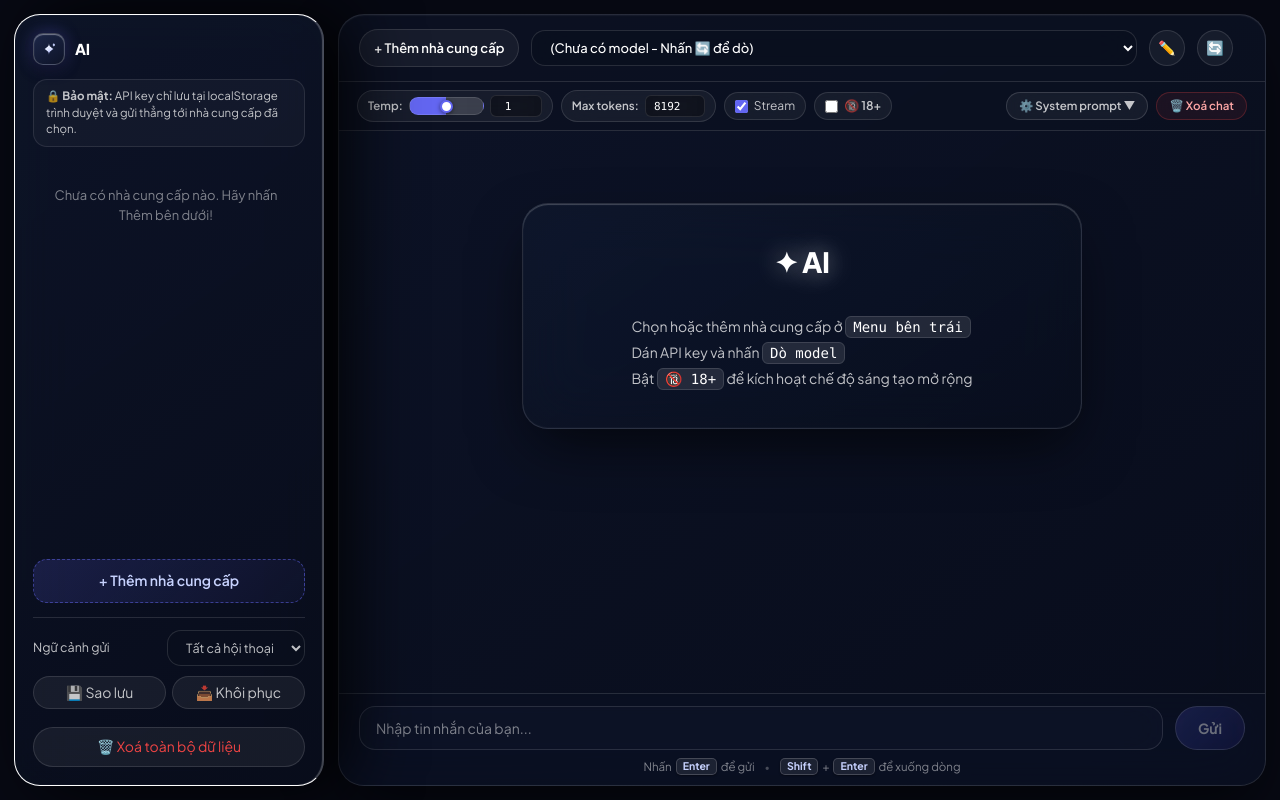
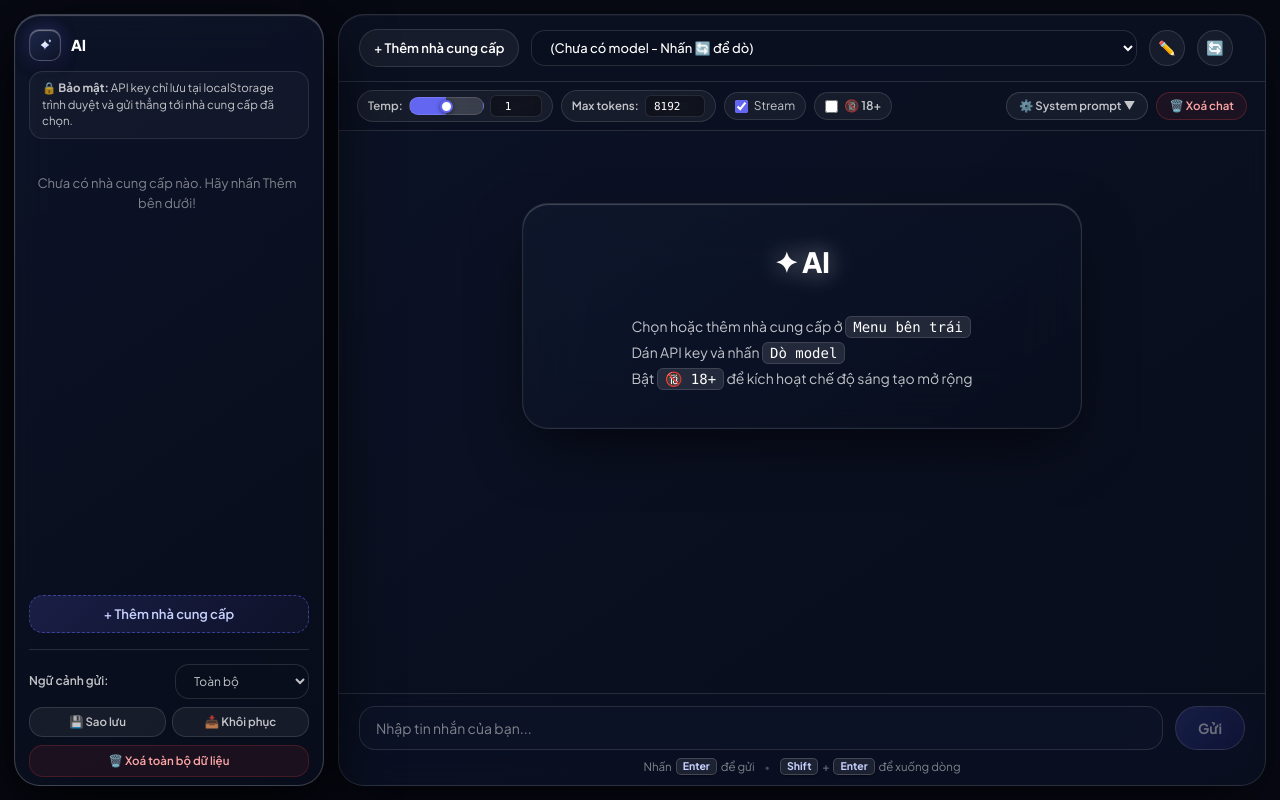
Before and after one commit to phmt1109/gggh, a React (Vite) app: page / in a window 1280 px wide. Built offline with nearby package versions, Linux system fonts and the light colour scheme.

Commit message:
refactor: improve sidebar layout and system prompt
- Implement sticky footer for sidebar controls.
- Optimize provider list scrolling behavior.
- Update system prompt to prevent verbose/repetitive greetings.
- Increment cache version in service worker.

```diff
--- a/public/sw.js
+++ b/public/sw.js
@@ -1,5 +1,5 @@
 // Service Worker for AI PWA
-const CACHE_NAME = 'ai-cache-v4';
+const CACHE_NAME = 'ai-cache-v13';
 const PRECACHE_URLS = [
   '/',
   '/index.html',
--- a/src/components/MessagesView.tsx
+++ b/src/components/MessagesView.tsx
@@ -121,7 +121,6 @@ export const MessagesView: React.FC<MessagesViewProps> = ({
           <div className="msg-inner">
             <div className="msg-head">
               <span className="flex items-center gap-1.5">
-                <span className="live-pulse-dot" />
                 ✦ TRỢ LÝ AI
               </span>
               <span style={{ color: 'var(--accent2)', fontSize: 11, marginLeft: 'auto', display: 'flex', alignItems: 'center', gap: 4 }}>
--- a/src/components/Sidebar.tsx
+++ b/src/components/Sidebar.tsx
@@ -94,6 +94,7 @@ export const Sidebar: React.FC<SidebarProps> = ({
           🔒 <strong>Bảo mật:</strong> API key chỉ lưu tại localStorage trình duyệt và gửi thẳng tới nhà cung cấp đã chọn.
         </p>
 
+        {/* Vùng cuộn danh sách nhà cung cấp độc lập */}
         <div className="providers" id="providersList">
           {providers.length === 0 ? (
             <div style={{ color: 'var(--muted)', fontSize: 13, textAlign: 'center', padding: '24px 8px' }}>
@@ -223,6 +224,8 @@ export const Sidebar: React.FC<SidebarProps> = ({
           )}
         </div>
 
+        {/* Khối chân trang ghim cố định: Nút thêm nhà cung cấp & Cài đặt */}
+        <div className="side-footer">
           <button
             id="addProvBtn"
             className="btn-add"
@@ -238,13 +241,13 @@ export const Sidebar: React.FC<SidebarProps> = ({
 
           <div className="side-bottom">
             <div className="row">
-            <span>Ngữ cảnh gửi</span>
+              <span className="row-label">Ngữ cảnh gửi:</span>
               <select
                 id="contextSelect"
                 value={contextLimit}
                 onChange={(e) => onChangeContextLimit(Number(e.target.value))}
               >
-              <option value="0">Tất cả hội thoại</option>
+                <option value="0">Toàn bộ</option>
                 <option value="6">6 tin gần nhất</option>
                 <option value="12">12 tin gần nhất</option>
                 <option value="20">20 tin gần nhất</option>
@@ -252,11 +255,10 @@ export const Sidebar: React.FC<SidebarProps> = ({
               </select>
             </div>
 
-          <div style={{ display: 'flex', gap: '6px' }}>
+            <div className="side-backup-row">
               <button
                 id="exportBackupBtn"
-              className="btn-ghost small"
-              style={{ flex: 1, padding: '5px 4px', textAlign: 'center' }}
+                className="btn-ghost small flex-1"
                 onClick={onExportBackup}
                 title="Tải file sao lưu (JSON) chứa API key và cấu hình"
               >
@@ -264,8 +266,7 @@ export const Sidebar: React.FC<SidebarProps> = ({
               </button>
               <label
                 id="importBackupLabel"
-              className="btn-ghost small"
-              style={{ flex: 1, padding: '5px 4px', textAlign: 'center', cursor: 'pointer', display: 'inline-block' }}
+                className="btn-ghost small flex-1 cursor-pointer"
                 title="Khôi phục dữ liệu từ file sao lưu JSON"
               >
                 📥 Khôi phục
@@ -286,14 +287,14 @@ export const Sidebar: React.FC<SidebarProps> = ({
 
             <button
               id="clearAllBtn"
-            className="btn-ghost small"
-            style={{ color: 'var(--danger)', marginTop: 8 }}
+              className="btn-clear-all"
               onClick={onClearAllData}
               title="Xoá tất cả API key, lịch sử và thiết lập đã lưu"
             >
               🗑️ Xoá toàn bộ dữ liệu
             </button>
           </div>
+        </div>
       </aside>
     </>
   );
--- a/src/index.css
+++ b/src/index.css
@@ -194,8 +194,8 @@ html, body {
 #sidebar {
   display: flex;
   flex-direction: column;
-  gap: 14px;
-  padding: 18px;
+  gap: 10px;
+  padding: 14px 14px 8px 14px;
   min-height: 0;
   overflow: hidden;
   z-index: 30;
@@ -246,19 +246,20 @@ html, body {
   flex-shrink: 0;
 }
 
-/* Danh sách Provider Cards: Cuộn mượt, không bao giờ đè bẹp card */
+/* Danh sách Provider Cards: Vùng cuộn độc lập */
 .providers {
   display: flex;
   flex-direction: column;
-  gap: 12px;
+  gap: 10px;
   flex: 1 1 auto;
   min-height: 0;
   overflow-y: auto;
   overflow-x: hidden;
-  padding-right: 6px;
+  -webkit-overflow-scrolling: touch;
+  overscroll-behavior: contain;
+  padding-right: 4px;
   position: relative;
   z-index: 4;
-  -webkit-overflow-scrolling: touch;
 }
 
 /* Thanh cuộn tối ưu riêng cho danh sách nhà cung cấp */
@@ -274,6 +275,15 @@ html, body {
 }
 .providers::-webkit-scrollbar-thumb:hover {
   background: rgba(99, 102, 241, 0.4);
+}
+
+.side-footer {
+  flex-shrink: 0;
+  display: flex;
+  flex-direction: column;
+  gap: 10px;
+  position: relative;
+  z-index: 4;
 }
 
 /* Provider Card: CỐ ĐỊNH CHIỀU CAO TỰ NHIÊN (flex-shrink: 0), KHÔNG BAO GIỜ BỊ ĐÈ HAY CẮT NỘI DUNG */
@@ -509,11 +519,12 @@ html, body {
   border: 1px dashed rgba(99, 102, 241, 0.5);
   color: #c7d2fe;
   font-weight: 600;
-  padding: 10px;
+  padding: 8px 10px;
+  font-size: 13px;
   border-radius: var(--radius-sm);
   text-align: center;
   cursor: pointer;
-  transition: all 0.3s var(--ease-apple);
+  transition: all 0.25s var(--ease-apple);
   position: relative;
   z-index: 4;
 }
@@ -523,18 +534,47 @@ html, body {
   border-color: var(--indigo);
   color: #fff;
   transform: translateY(-1px);
-  box-shadow: 0 8px 20px -4px var(--indigo-glow);
+  box-shadow: 0 6px 16px -3px var(--indigo-glow);
 }
 
 .side-bottom {
   flex-shrink: 0;
   display: flex;
   flex-direction: column;
-  gap: 10px;
-  padding-top: 12px;
+  gap: 8px;
+  margin-top: 6px;
+  padding-top: 14px;
   border-top: 1px solid var(--glass-border-outer);
   position: relative;
   z-index: 4;
+}
+
+.side-backup-row {
+  display: flex;
+  gap: 6px;
+  align-items: center;
+  width: 100%;
+}
+
+.side-backup-row button,
+.side-backup-row label {
+  flex: 1 1 0 !important;
+  width: 50% !important;
+  min-width: 0 !important;
+  height: 30px !important;
+  display: inline-flex !important;
+  align-items: center !important;
+  justify-content: center !important;
+  gap: 4px !important;
+  padding: 4px 8px !important;
+  font-size: 11.5px !important;
+  font-weight: 600 !important;
+  border-radius: var(--radius-sm) !important;
+  box-sizing: border-box !important;
+  text-align: center !important;
+  white-space: nowrap !important;
+  line-height: 1 !important;
+  margin: 0 !important;
 }
 
 .row {
@@ -542,8 +582,37 @@ html, body {
   align-items: center;
   justify-content: space-between;
   gap: 8px;
-  font-size: 12.5px;
+  font-size: 12px;
   color: var(--text-secondary);
+}
+
+.row-label {
+  font-weight: 600;
+  color: var(--text-secondary);
+  font-size: 12px;
+}
+
+.btn-clear-all {
+  display: inline-flex;
+  align-items: center;
+  justify-content: center;
+  gap: 6px;
+  padding: 6px 10px;
+  font-size: 11.5px;
+  font-weight: 600;
+  color: #fca5a5;
+  background: rgba(239, 68, 68, 0.08);
+  border: 1px solid rgba(239, 68, 68, 0.2);
+  border-radius: var(--radius-sm);
+  cursor: pointer;
+  transition: all 0.2s var(--ease-apple);
+  width: 100%;
+}
+
+.btn-clear-all:hover {
+  background: rgba(239, 68, 68, 0.2);
+  color: #fff;
+  border-color: rgba(239, 68, 68, 0.45);
 }
 
 /* ==========================================================================
@@ -1122,11 +1191,14 @@ html, body {
 }
 
 .modal-card {
+  display: flex;
+  flex-direction: column;
+  gap: 16px;
   width: min(560px, 94vw);
   max-height: 88vh;
   overflow-y: auto;
-  padding: 28px;
-  background: linear-gradient(135deg, rgba(255, 255, 255, 0.1) 0%, rgba(15, 23, 42, 0.7) 100%);
+  padding: 24px;
+  background: linear-gradient(135deg, rgba(255, 255, 255, 0.1) 0%, rgba(15, 23, 42, 0.75) 100%);
   backdrop-filter: blur(40px) saturate(200%) contrast(105%);
   -webkit-backdrop-filter: blur(40px) saturate(200%) contrast(105%);
   box-shadow: 0 35px 80px -10px rgba(0, 0, 0, 0.8), inset 0 1px 1px rgba(255, 255, 255, 0.45);
@@ -1142,7 +1214,7 @@ html, body {
   display: flex;
   align-items: center;
   justify-content: space-between;
-  margin-bottom: 20px;
+  margin-bottom: 0;
   position: relative;
   z-index: 4;
 }
@@ -1154,8 +1226,16 @@ html, body {
   color: #fff;
 }
 
+.modal-form-body {
+  display: flex;
+  flex-direction: column;
+  gap: 16px;
+  position: relative;
+  z-index: 4;
+}
+
 .field {
-  margin-bottom: 16px;
+  margin-bottom: 0;
   position: relative;
   z-index: 4;
 }
@@ -1163,13 +1243,13 @@ html, body {
 .field-grid-2 {
   display: grid;
   grid-template-columns: 1fr 1fr;
-  gap: 12px;
+  gap: 16px;
 }
 
 @media (max-width: 580px) {
   .field-grid-2 {
     grid-template-columns: 1fr;
-    gap: 0;
+    gap: 16px;
   }
 }
 
@@ -1282,7 +1362,7 @@ html, body {
   display: flex;
   justify-content: flex-end;
   gap: 10px;
-  margin-top: 24px;
+  margin-top: 6px;
   position: relative;
   z-index: 4;
 }
@@ -1538,23 +1618,6 @@ input, select, textarea {
   box-shadow: 0 8px 30px rgba(99, 102, 241, 0.2);
 }
 
-.live-pulse-dot {
-  display: inline-block;
-  width: 7px;
-  height: 7px;
-  border-radius: 50%;
-  background: #34d399;
-  box-shadow: 0 0 10px rgba(52, 211, 153, 0.9);
-  animation: livePulse 1.5s infinite;
-  margin-right: 6px;
-}
-
-@keyframes livePulse {
-  0% { transform: scale(0.9); opacity: 0.7; }
-  50% { transform: scale(1.3); opacity: 1; box-shadow: 0 0 14px rgba(52, 211, 153, 1); }
-  100% { transform: scale(0.9); opacity: 0.7; }
-}
-
 /* Error Log Viewer Styling */
 .active-prov-err-wrapper {
   margin: 10px 20px 4px;
@@ -1713,8 +1776,8 @@ input, select, textarea {
     grid-template-columns: 1fr;
     padding: 6px;
     gap: 0;
+    height: 100vh;
     height: 100dvh;
-    height: 100vh;
     overflow: hidden;
   }
 
@@ -1731,27 +1794,51 @@ input, select, textarea {
 
   #sidebar {
     position: fixed;
-    top: 0;
-    bottom: 0;
-    left: 0;
-    height: 100dvh;
-    height: 100vh;
-    width: 88%;
-    max-width: 330px;
+    top: 10px;
+    left: 10px;
+    right: auto;
+    bottom: auto;
+    height: auto;
+    max-height: calc(100dvh - 20px);
+    width: min(340px, calc(100vw - 20px));
     margin: 0;
-    border-radius: 0 26px 26px 0;
-    transform: translateX(-105%);
+    border-radius: 20px;
+    transform: translateX(-110%);
     transition: transform 0.35s var(--ease-apple);
     z-index: 130;
-    background: linear-gradient(145deg, rgba(20, 26, 45, 0.96) 0%, rgba(8, 12, 24, 0.98) 100%);
+    background: linear-gradient(145deg, rgba(20, 26, 45, 0.98) 0%, rgba(8, 12, 24, 0.99) 100%);
     backdrop-filter: blur(40px) saturate(200%) contrast(105%);
     -webkit-backdrop-filter: blur(40px) saturate(200%) contrast(105%);
-    box-shadow: 24px 0 70px rgba(0, 0, 0, 0.9), inset -1px 0 1px rgba(255, 255, 255, 0.25);
-    border: none;
-    border-right: 1px solid rgba(255, 255, 255, 0.25);
+    box-shadow: 0 24px 70px rgba(0, 0, 0, 0.9), inset 0 1px 1px rgba(255, 255, 255, 0.25);
+    border: 1px solid rgba(255, 255, 255, 0.2);
     display: flex;
     flex-direction: column;
-    padding: 18px 16px;
+    padding: 12px 14px 10px 14px;
+    gap: 10px;
+    overflow: hidden;
+  }
+
+  #sidebar .side-top {
+    flex-shrink: 0;
+    padding: 0 0 8px 0;
+    border-bottom: 1px solid rgba(255, 255, 255, 0.08);
+    background: transparent;
+    z-index: 10;
+  }
+
+  #sidebar .providers {
+    flex: 0 1 auto;
+    max-height: calc(100dvh - 280px);
+    min-height: 0;
+    overflow-y: auto;
+    overflow-x: hidden;
+    -webkit-overflow-scrolling: touch;
+    overscroll-behavior: contain;
+    padding-right: 4px;
+  }
+
+  #sidebar .side-footer {
+    flex-shrink: 0;
   }
 
   #sidebar.open {
```
Also changed, not shown: src/constants.ts (+12 -4 lines). Lines whose indentation alone changed are shown as unchanged.
